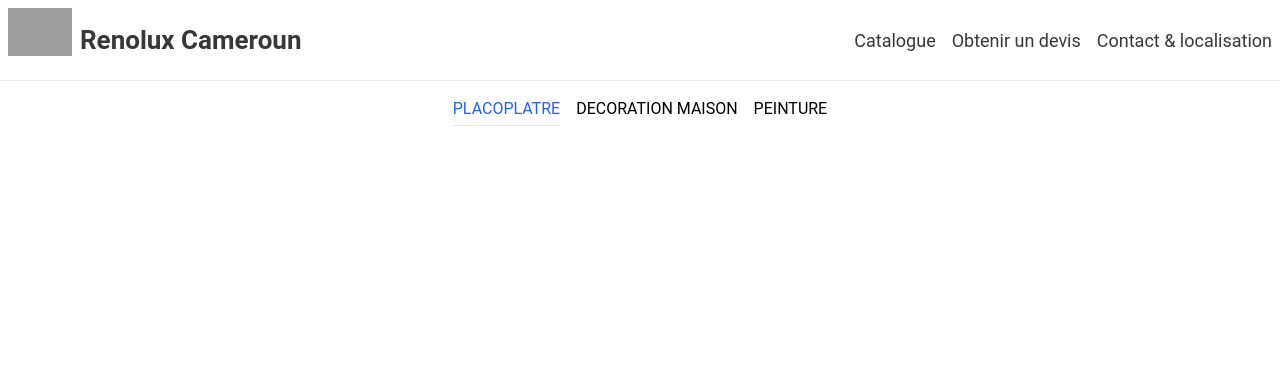
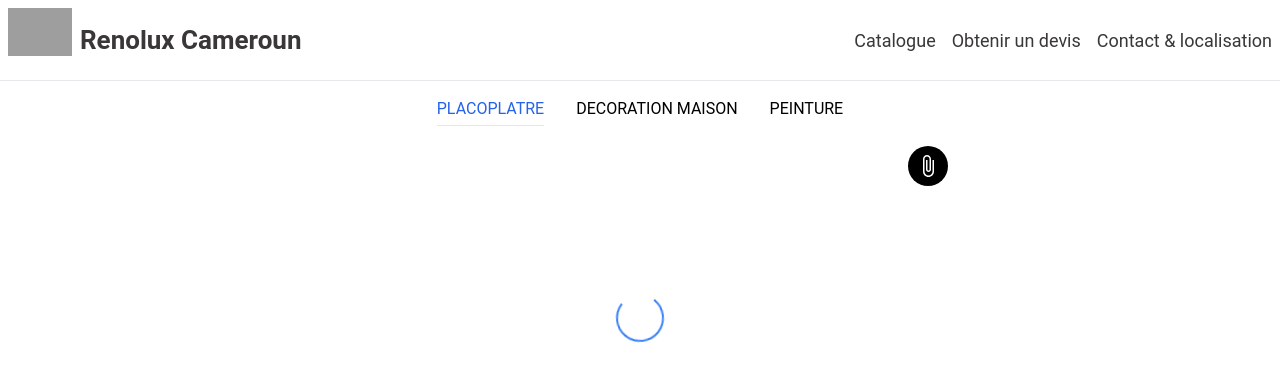
Before and after one commit to Stive627/Renolux237, a React (Create React App) app: page /adminMedia in a window 1280 px wide. Shown: the top 382 px of the page. Built offline with nearby package versions, Linux system fonts and the light colour scheme.

Commit message:
04-03-2025

```diff
--- /dev/null
+++ b/src/Medias/AttachFile.js
@@ -0,0 +1,17 @@
+import React from 'react'
+import AttachFileIcon from '@mui/icons-material/AttachFile';
+
+function AttachFile({handlefile}) {
+  return (
+    <div>
+        <div className=' relative top-10 left-4'>
+            <label className=' cursor-pointer border border-none p-2 bg-black rounded-full flex justify-center items-center w-10 h-10' htmlFor='med'><AttachFileIcon className=' text-white'/>
+                <input className=' hidden' id="med" type='file' onChange={(e) => handlefile(e.target.files[0])}/>
+           </label>
+        </div>
+
+    </div>
+  )
+}
+
+export default AttachFile
--- /dev/null
+++ b/src/Medias/FilesUI.js
@@ -0,0 +1,23 @@
+import React from 'react'
+import useScreen from '../hook/useScreen'
+
+function FilesUI({content}) {
+    const large = useScreen()
+    console.log(content)
+
+    if(content.length>0){
+        return (
+            <div className={`grid ${large ? 'grid-cols-3':'grid-cols-2'} gap-2`}>
+                {content.map((elt, indx) =><img className=' h-full border w-full cursor-pointer' alt={`file${indx}`} src={elt}/>)}
+            </div>
+        )}
+    return(
+        <div className='h-64 flex justify-center items-center'>
+            <p className='animate-spin text-white p-4 border-2 border-blue-500 rounded-full w-12 h-12 border-b-white'> hi</p>
+        </div>
+    )
+
+
+}
+
+export default FilesUI
--- /dev/null
+++ b/src/Medias/HandleFile.js
@@ -0,0 +1,21 @@
+import React from 'react'
+import SelectUI from '../SelectUI/SelectUI'
+
+function HandleFile({file, type, handleType, handleAnnuler, handleAjouter, elts, disable}) {
+  return (
+    <div style={{backgroundColor:'rgba(0, 0, 0, 0.008)'}} className=' w-full flex justify-center items-center'>
+        <div className=' w-full border border-black p-2'>
+           <div className=' flex justify-center border'><img src={URL.createObjectURL(file)} alt='file' className='w-1/2 h-1/2'/></div>
+           <div className=' w-full flex justify-center my-5'><div className=' w-3/4 justify-normal'><SelectUI elts={elts} type={type} handleType={handleType} /></div></div>
+           <div className='w-full flex justify-center'>
+                <div className=' w-3/4 flex justify-end gap-3'>
+                    <button onClick={() => handleAnnuler()} className=' border rounded-md border-black py-1 px-2'>Annuler</button>
+                    <button disabled={disable} onClick={() => handleAjouter()} className={`${disable? ' bg-gray-600 text-black':' bg-black text-white'} py-1 px-2 rounded-md`}>Ajouter</button>
+                </div>
+            </div>
+        </div>
+    </div>
+  )
+}
+
+export default HandleFile
--- a/src/Medias/Header.js
+++ b/src/Medias/Header.js
@@ -1,4 +1,5 @@
 import React from 'react'
+import useScreen from '../hook/useScreen'
 
 function SingleElt({active, value, handleActive, indx}){
     return(
@@ -10,13 +11,16 @@ function SingleElt({active, value, handleActive, indx}){
 }
 
 function Header({active, handleActive}) {
-    const elt = ['PLACOPLATRE', 'DECORATION MAISON', 'PEINTURE']
+    const large = useScreen()
+    const deco = 'DECORATION' + (large ? '  MAISON' : '')
+    const elt = ['PLACOPLATRE', deco, 'PEINTURE']
   return (
-    <div className=' flex justify-center w-screen'>
-        <div className=' flex flex-row gap-4 mt-4  mx-1'>
-            {elt.map((elt, indx) => <SingleElt key={indx} active={active === indx} value={elt} indx={indx} handleActive={handleActive}/>)}
+        <div className=' flex justify-center'>
+            <div className=' flex flex-row gap-8 mt-4  mx-1'>
+                {elt.map((elt, indx) => <SingleElt key={indx} active={active === indx} value={elt} indx={indx} handleActive={handleActive}/>)}
+            </div>
         </div>
-    </div>
+
   )
 }
 
--- a/src/Medias/Media.js
+++ b/src/Medias/Media.js
@@ -1,14 +1,33 @@
 import React, { useState } from 'react'
 import Navbar from '../ComponentsReno/Navbar'
 import Header from './Header'
+import AttachFile from './AttachFile'
+import HandleFile from './HandleFile'
+import MediaContent from './MediaContent'
+import useScreen from '../hook/useScreen'
 
 function Media() {
     const [active, setActive] = useState(0)
+    const [file, setFile] = useState(undefined)
+    const [type, setType]=useState('--select the service--')
+    const large = useScreen()
+    const url = file? URL.createObjectURL(file) : undefined
+    const [content, setContent] = useState({Placoplatre:[], Decoration:[], Peinture:[]})
+    const disable = type === '--select the service--'
   return (
     <div>
         <Navbar/>
-        <Header active={active} handleActive={(val) => setActive(val)}/>
-
+        <div className=' flex justify-center w-screen'>
+          <div className={`${large ? 'w-1/2' : ' w-full'}`}>
+          { !file && <>
+                      <Header active={active} handleActive={(val) => setActive(val)}/>
+                      <div className=" float-right relative right-7 bottom-5"><AttachFile handlefile={(value) =>{ setFile(value); console.log(value)}}/></div>
+                      <div className=' mt-16'><MediaContent content={content} active={active} /></div>
+                    </>
+          }
+            {file && <HandleFile disable={disable}  type={type} elts={['Placoplatre', 'Decoration', 'Peinture']}  handleType={setType} file={file} handleAnnuler={()=>setFile(undefined)} handleAjouter={()=>{setContent({...content, [type]:[...content[type], url]}); setFile(undefined)}}/>}
+          </div>
+        </div>
     </div>
   )
 }
--- /dev/null
+++ b/src/Medias/MediaContent.js
@@ -0,0 +1,19 @@
+import React, { useEffect } from 'react'
+import FilesUI from './FilesUI';
+
+function MediaContent({active, content}) {
+
+    useEffect(() => {
+        console.log(content)
+    },[content])
+    switch(active){
+        case 1:
+            return <FilesUI content={content.Decoration}/>
+        case 2:
+            return <FilesUI content={content.Peinture}/>
+        default:
+            return <FilesUI content={content.Placoplatre}/>
+    }
+}
+
+export default MediaContent
--- /dev/null
+++ b/src/SelectUI/SelectUI.js
@@ -0,0 +1,23 @@
+import React, {useState } from 'react'
+import ExpandLessIcon from '@mui/icons-material/ExpandLess';
+import ExpandMoreIcon from '@mui/icons-material/ExpandMore';
+function SelectUI({type, handleType, elts}) {
+    const [show, setShow] = useState(false)
+  return (
+    <>
+        {show && <div onClick={()=> setShow(false)} className='  absolute w-screen h-screen'></div>}
+        <div className=' w-full flex justify-center'>
+                <div className=' relative cursor-pointer w-full '>
+                    <div className={` ${show ? ' border-2 border-blue-500' :'border-gray-200 border'} py-1 px-1 flex flex-row justify-between`} onClick={() => setShow(true)}><p>{type}</p><div><button>{show ? <ExpandLessIcon/> : <ExpandMoreIcon/>} </button></div></div>
+                    {show && <div className=' absolute top-10  w-full'>
+                                <div className=' flex flex-col gap-2 p-1 divide-y-2  bg-white border border-gray-100 divide-gray-100'>
+                                    {elts.map((elt, indx) => <p className=' w-full pt-1' onClick={() => {setShow(false); handleType(elt)}} key={indx}>{elt}</p>)}
+                                </div>
+                            </div>}
+                </div>
+        </div>
+    </>
+  )
+}
+
+export default SelectUI
--- a/src/Spinner/Spinner.js
+++ /dev/null
@@ -1,9 +0,0 @@
-import React from 'react'
-import './index.css'
-function Spinner() {
-  return (
-    <div className='loader'></div>
-  )
-}
-
-export default Spinner
```
Also changed, not shown: src/Spinner/index.css (deleted, +0 -20 lines).
